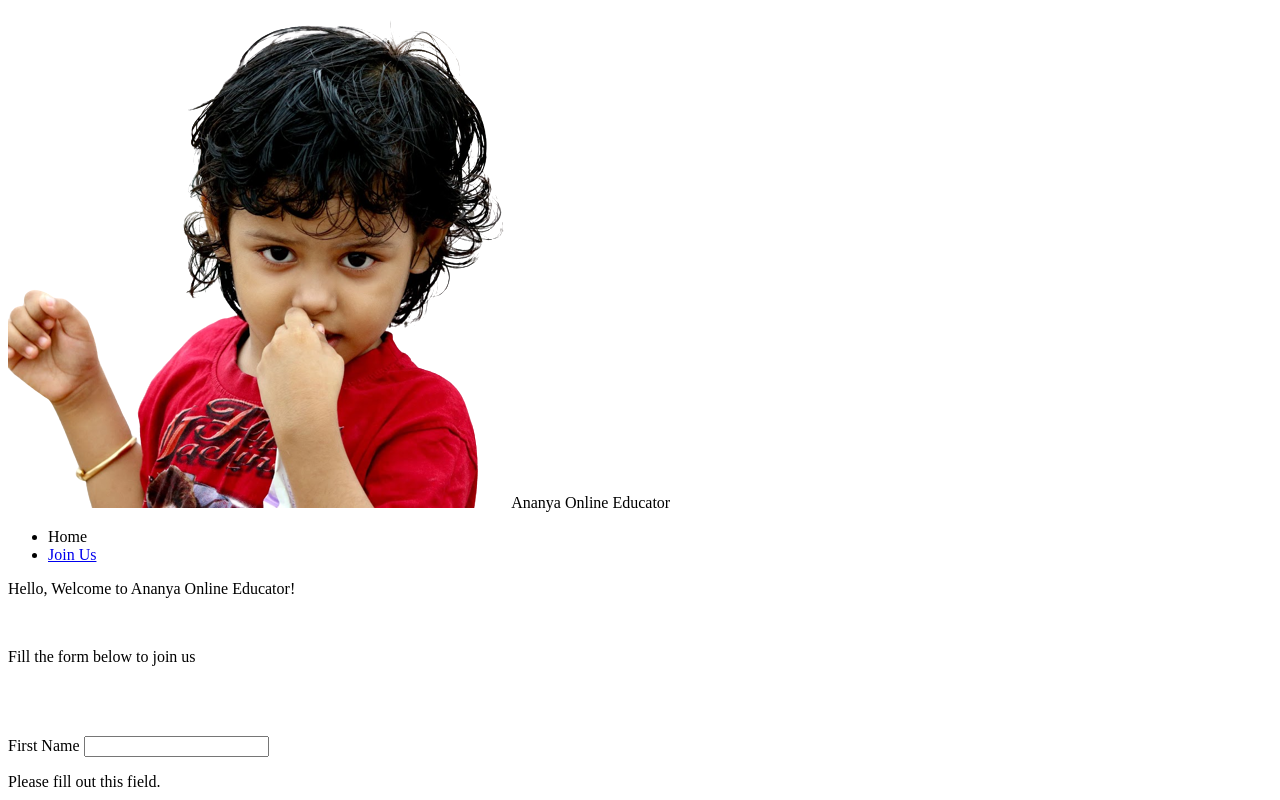
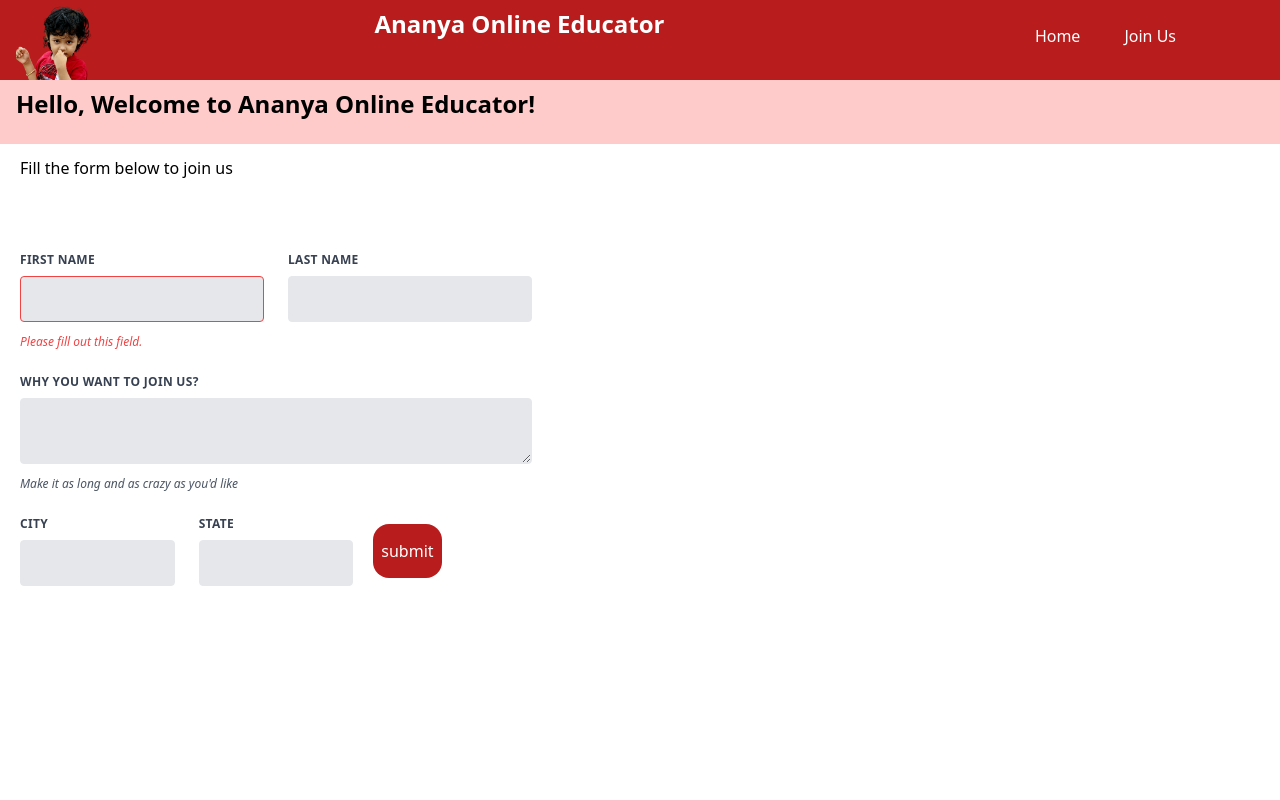
Before and after one commit to FadingHues/Ananya-Online-Educator, a plain HTML site: page joinus.html in a window 1280 px wide. Shown: the top 800 px of the page. Drawn offline with Linux system fonts and the light colour scheme; the site is published under a folder, as on GitHub Pages, so addresses that start at the root find nothing.

Commit message:
Update joinus.html

```diff
--- a/joinus.html
+++ b/joinus.html
@@ -5,7 +5,7 @@
     <meta http-equiv="X-UA-Compatible" content="IE=edge" />
     <meta name="viewport" content="width=device-width, initial-scale=1.0" />
     <title>Join Us!</title>
-    <link rel="stylesheet" href="/input.css" />
+    <link rel="stylesheet" href="input.css" />
   </head>
   <body>
     <nav class="bg-red-700 text-white flex justify-between">
```
